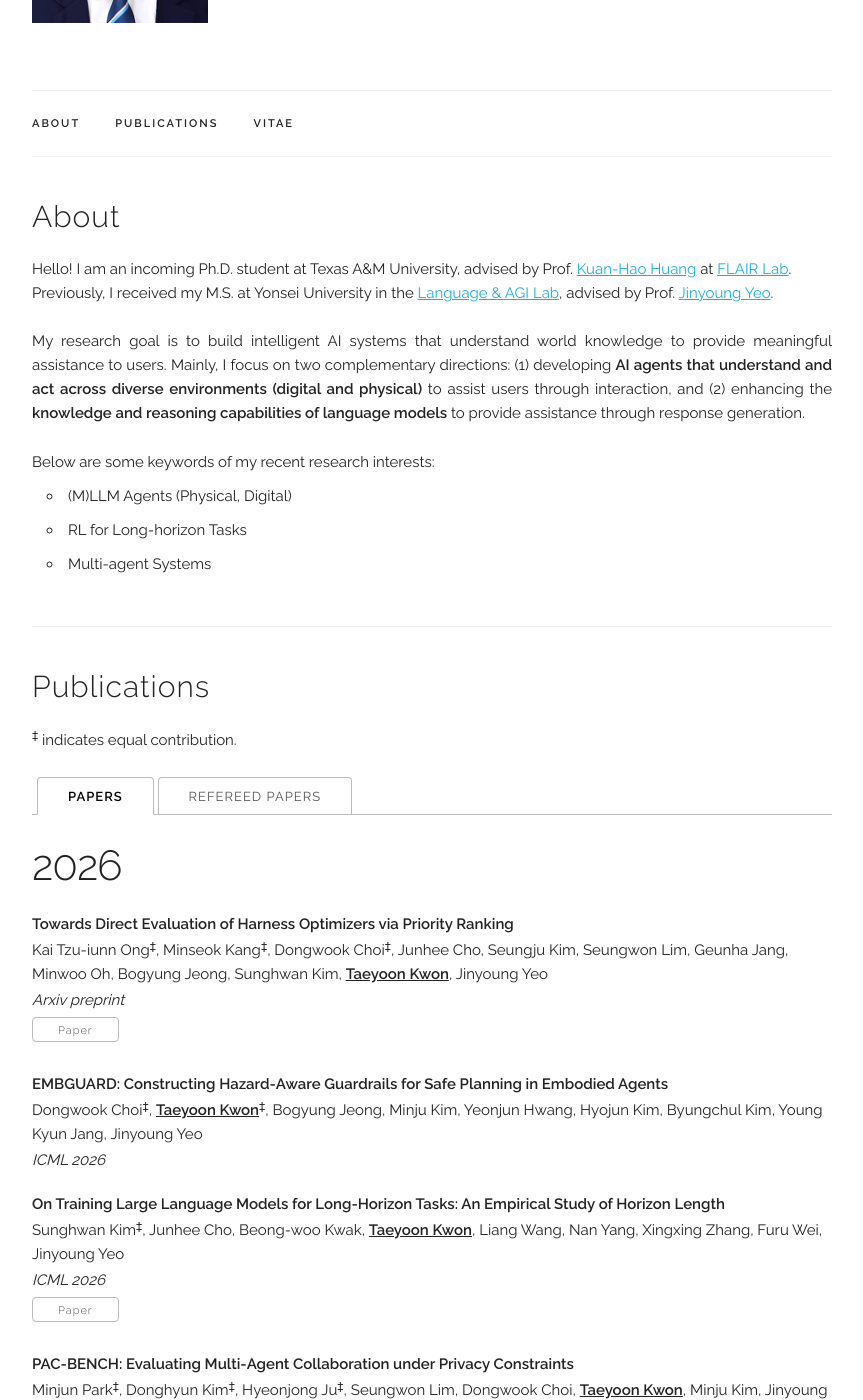
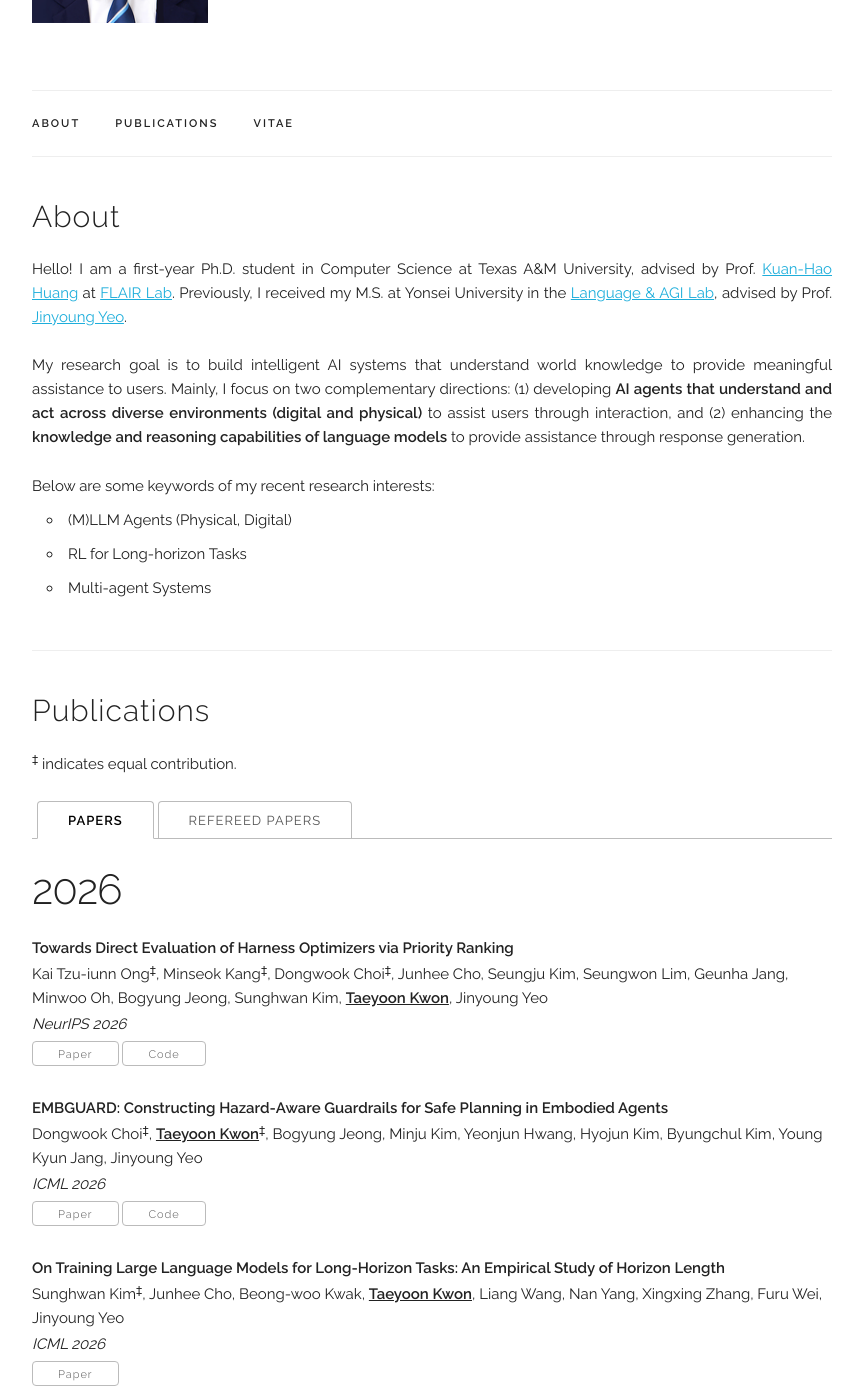
Before and after one commit to Connoriginal/Connoriginal.github.io, a Jekyll site: the page built from index.html, in a window 1280 px wide and 1400 px high, scrolled down 260 px. Shown: the whole window, without its empty margins (208-1071 px from the left). Built offline with Jekyll 4.4.1, drawn with Linux system fonts in a browser that asks for light colours; some web fonts are replaced; some of the changed text lies outside the part shown.

Commit message:
📝 update bio, advisor links, and publications (NeurIPS 2026, paper/code links)

```diff
--- a/_data/experience.yaml
+++ b/_data/experience.yaml
@@ -1,7 +1,7 @@
 experiences:
 - place: "FLAIR Lab. @ Texas A&M"
   time: "Aug.2026 - present"
-  title: "Ph.D. in CSE"
+  title: "Ph.D. in CSCE"
   subtitle: "Advisor: Kuan-Hao Huang"
   category: "school"
 
--- a/_data/publications.yaml
+++ b/_data/publications.yaml
@@ -2,15 +2,17 @@ papers:
 
   - title: "Towards Direct Evaluation of Harness Optimizers via Priority Ranking"
     authors: "Kai Tzu-iunn Ong<sup>‡</sup>, Minseok Kang<sup>‡</sup>, Dongwook Choi<sup>‡</sup>, Junhee Cho, Seungju Kim, Seungwon Lim, Geunha Jang, Minwoo Oh, Bogyung Jeong, Sunghwan Kim, <b><u>Taeyoon Kwon</u></b>, Jinyoung Yeo"
-    venue: "Arxiv preprint"
+    venue: "NeurIPS 2026"
     paper_pdf: "https://arxiv.org/abs/2605.22505"
-    selected: n
+    code: "https://github.com/k59118/Harness_Optimizer_Evaluation"
+    selected: y
     year: 2026
 
   - title: "EMBGUARD: Constructing Hazard-Aware Guardrails for Safe Planning in Embodied Agents"
     authors: "Dongwook Choi<sup>‡</sup>, <b><u>Taeyoon Kwon</u></b><sup>‡</sup>, Bogyung Jeong, Minju Kim, Yeonjun Hwang, Hyojun Kim, Byungchul Kim, Young Kyun Jang, Jinyoung Yeo"
     venue: "ICML 2026"
-    # paper_pdf: "https://arxiv.org/abs/2604.11523"
+    paper_pdf: "https://arxiv.org/abs/2605.30924"
+    code: "https://github.com/dongwxxkchoi/EMBGuard"
     selected: y
     year: 2026
 
--- a/index.html
+++ b/index.html
@@ -7,9 +7,8 @@ title: Home
   <h4>About</h4>
 
   <p style="text-align: justify;">
-    Hello! I am an incoming Ph.D. student at Texas A&M University, advised by Prof. <a href="https://khhuang.me/">Kuan-Hao Huang</a> at <a href="https://flair.cs.tamu.edu/">FLAIR Lab</a>.
-    <br>
-    Previously, I received my M.S. at Yonsei University in the <a href="https://langlab.yonsei.ac.kr/">Language & AGI Lab</a>, advised by Prof. <a href="https://jinyeo.weebly.com/">Jinyoung Yeo</a>.
+    Hello! I am a first-year Ph.D. student in Computer Science at Texas A&M University, advised by Prof. <a href="https://khhuang.me/">Kuan-Hao Huang</a> at <a href="https://khhuang.me/group.html">FLAIR Lab</a>.
+    Previously, I received my M.S. at Yonsei University in the <a href="https://langlab.yonsei.ac.kr/">Language & AGI Lab</a>, advised by Prof. <a href="https://jinyoungyeo.github.io/">Jinyoung Yeo</a>.
     <br>
     <br>
     <!-- My research vision is to build an intelligent AI system that can communicate, reason, perceive and act upon the environment to assist humans and enhance people's quality of life.
```
